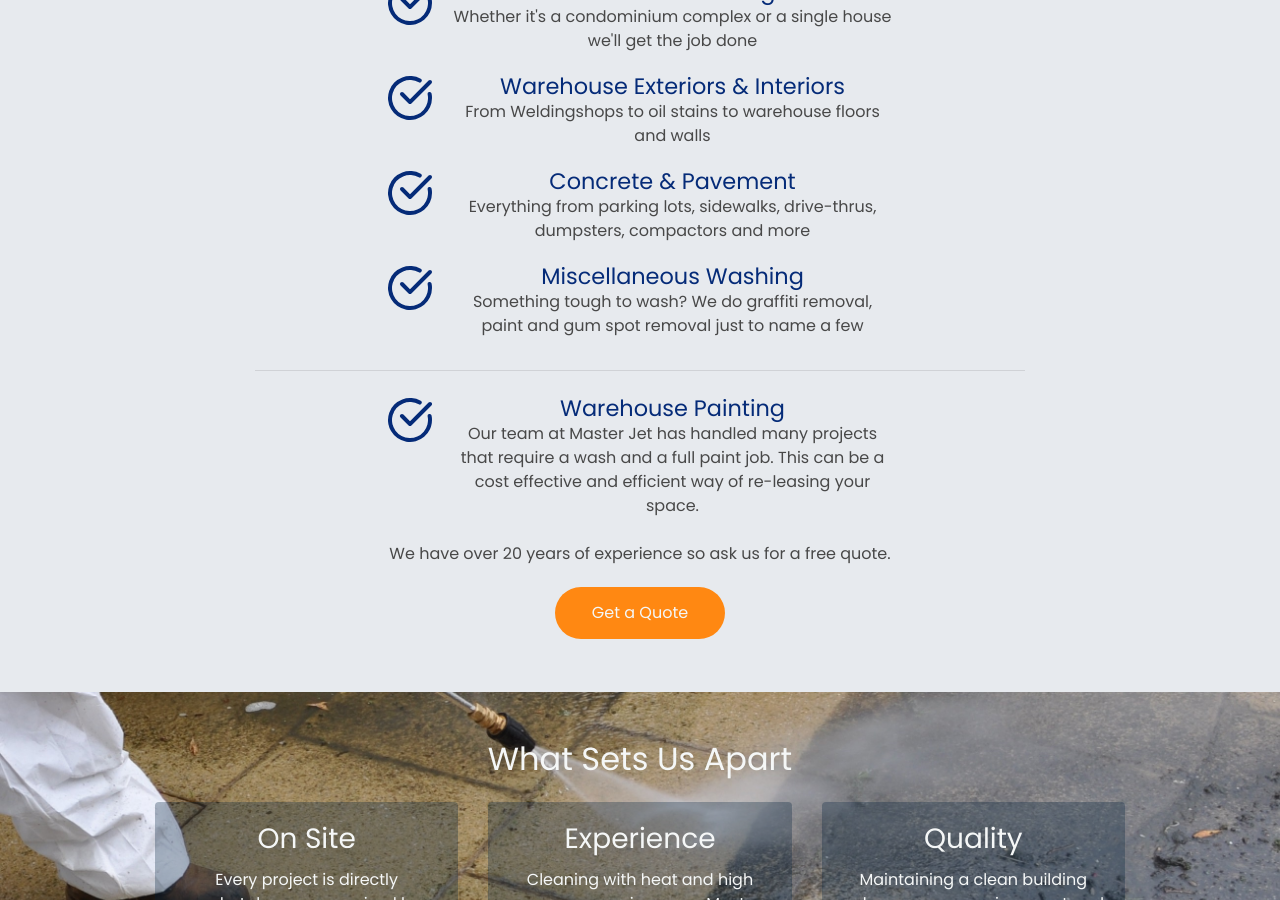
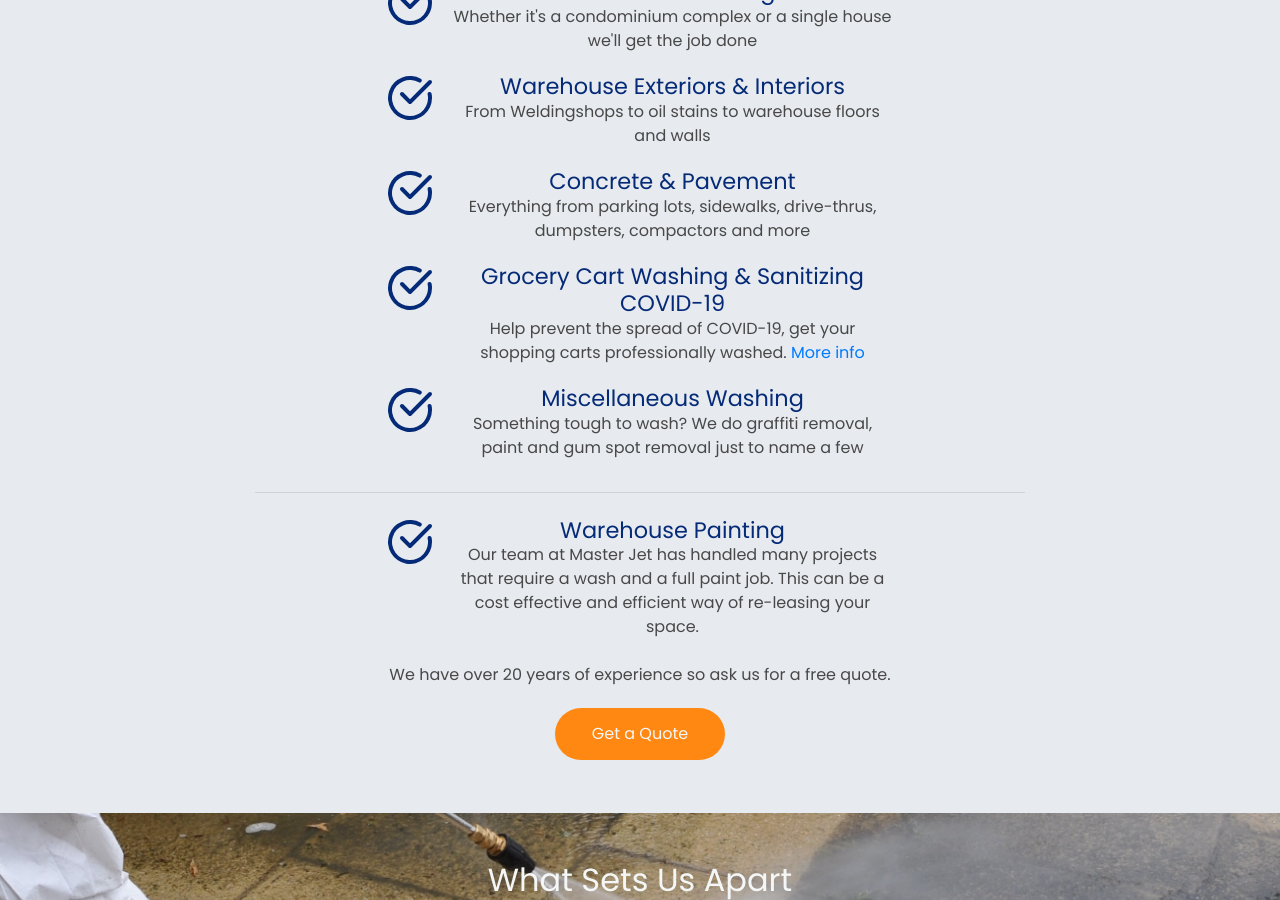
Before and after one commit to linhub15/masterjet.ca, a Jekyll site: the page built from edmonton-pressure-washing-service.html, in a window 1280 px wide and 900 px high, scrolled down 592 px. Built offline with Jekyll 4.4.1, drawn with Linux system fonts in a browser that asks for light colours; nearby versions of some CDN libraries.

Commit message:
Updated 'edmonton-pressure-washing-service.html' via CloudCannon

```diff
--- a/edmonton-pressure-washing-service.html
+++ b/edmonton-pressure-washing-service.html
@@ -29,6 +29,11 @@ permalink: /edmonton-pressure-washing-service/
             <li>
                 <h3>Concrete & Pavement</h3>
                 <p>Everything from parking lots, sidewalks, drive-thrus, dumpsters, compactors and more</p>
+            </li>
+            <li>
+                <h3>Grocery Cart Washing & Sanitizing COVID-19</h3>
+                <p>Help prevent the spread of COVID-19, get your shopping carts professionally washed.
+                <a href="/grocery-cart-washing">More info</a></p>
             </li>
             <li>
                 <h3>Miscellaneous Washing</h3>
```
